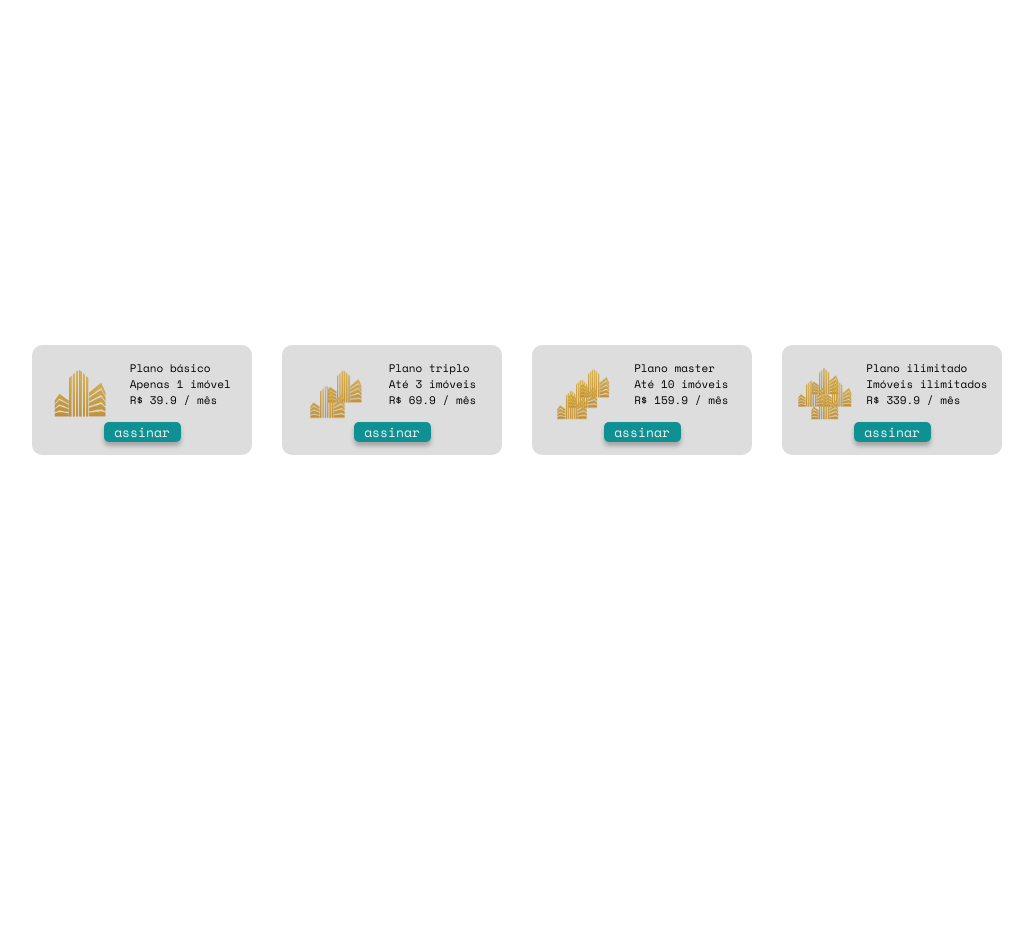
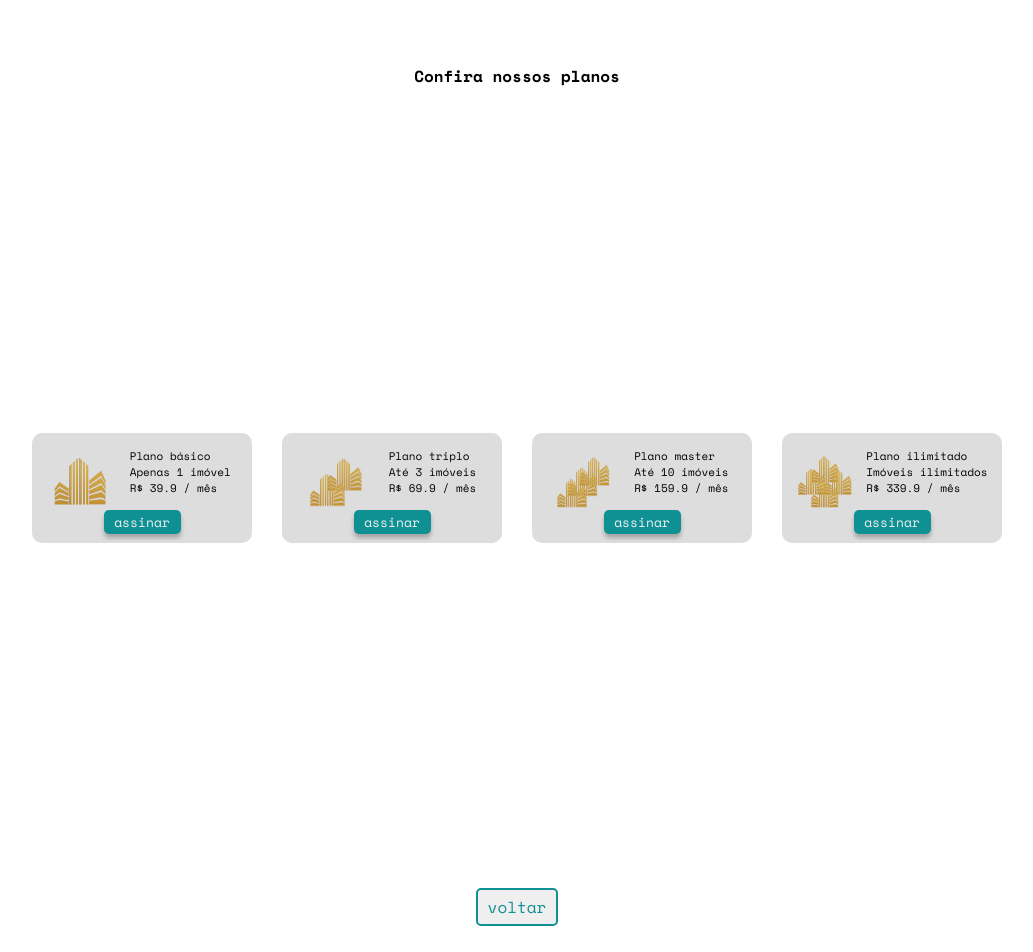
Before and after one commit to rodhardt/dihome-capstone-q2g2, a React (Create React App) app: page /planos in a window 1280 px wide. Shown: the top 952 px of the page, without its empty margins (123-1156 px from the left). Before the commit the page ends 800 px from the top, so only its background shows below. Built offline with nearby package versions, Linux system fonts and the light colour scheme; no server answers.

Commit message:
feature: button voltar added to PayPage, styles and hover effects

```diff
--- a/src/components/PayCard/index.tsx
+++ b/src/components/PayCard/index.tsx
@@ -9,7 +9,6 @@ interface PayCardProps {
   planName: string;
   anouncesQuantity: string;
   price: number;
-  handlePlan: (planName: string) => void;
 }
 
 export const PayCard = ({
@@ -17,7 +16,6 @@ export const PayCard = ({
   planName,
   anouncesQuantity,
   price,
-  handlePlan,
 }: PayCardProps) => {
   const history = useHistory();
   const [isOpenModal, setIsOpenModal] = useState(false);
@@ -84,7 +82,6 @@ export const PayCard = ({
       </RowBox>
       <button
         onClick={() => {
-          handlePlan(planName);
           setIsOpenModal(true);
         }}
       >
--- a/src/components/PayCard/styles.ts
+++ b/src/components/PayCard/styles.ts
@@ -15,6 +15,10 @@ export const PayCardStyled = styled.div`
 
   margin: 15px;
 
+  :hover {
+    box-shadow: 0px 0px 20px var(--darkBlue);
+  }
+
   > button {
     width: 35%;
 
@@ -24,8 +28,15 @@ export const PayCardStyled = styled.div`
     color: var(--mainGray);
 
     box-shadow: 0px 4px 4px rgba(0, 0, 0, 0.25);
+    padding: 2px;
+    font-size: small;
 
-    font-size: small;
+    :hover {
+      color: var(--darkBlue);
+      background-color: var(--mainGray);
+
+      transition: 500ms;
+    }
   }
 
   @media (min-width: 1024px) {
--- a/src/pages/PayPage/index.tsx
+++ b/src/pages/PayPage/index.tsx
@@ -1,49 +1,48 @@
 import { PayCard } from "../../components/PayCard";
-import { PayPageStyled } from "./styles";
+import { BoxTitle, ButtonBox, PayPageStyled } from "./styles";
 import logoOne from "../../assets/Images/logoWithoutName.png";
 import logoTwo from "../../assets/Images/logoTwo.png";
 import logoThree from "../../assets/Images/logoThree.png";
 import logoFour from "../../assets/Images/logoFour.png";
-import { useState } from "react";
-import ConfirmedModal from "../../components/ConfirmedModal";
+import { useHistory } from "react-router";
 
 const PayPage = () => {
-  const [plan, setPlan] = useState("");
-  const [showModal, setShowModal] = useState(false);
-
-  const handlePlan = (planName: string) => setPlan(planName);
-
+  const history = useHistory();
   return (
+    <>
+      <BoxTitle>
+        <h2>Confira nossos planos</h2>
+      </BoxTitle>
       <PayPageStyled>
         <PayCard
           img={logoOne}
           planName={"Plano básico"}
           anouncesQuantity={"Apenas 1 imóvel"}
           price={39.9}
-        handlePlan={handlePlan}
         />
         <PayCard
           img={logoTwo}
           planName={"Plano triplo"}
           anouncesQuantity={"Até 3 imóveis"}
           price={69.9}
-        handlePlan={handlePlan}
         />
         <PayCard
           img={logoThree}
           planName={"Plano master"}
           anouncesQuantity={"Até 10 imóveis"}
           price={159.9}
-        handlePlan={handlePlan}
         />
         <PayCard
           img={logoFour}
           planName={"Plano ilimitado"}
           anouncesQuantity={"Imóveis ilimitados"}
           price={339.9}
-        handlePlan={handlePlan}
         />
       </PayPageStyled>
+      <ButtonBox>
+        <button onClick={() => history.push("/perfil")}>voltar</button>
+      </ButtonBox>
+    </>
   );
 };
 
--- a/src/pages/PayPage/styles.ts
+++ b/src/pages/PayPage/styles.ts
@@ -12,3 +12,34 @@ export const PayPageStyled = styled.main`
   @media (min-width: 768px) {
   }
 `;
+
+export const ButtonBox = styled.div`
+  display: flex;
+  justify-content: center;
+
+  width: 100%;
+
+  margin-bottom: 5%;
+
+  > button {
+    padding: 5px 10px 5px 10px;
+
+    color: var(--darkBlue);
+    border: 2px solid var(--darkBlue);
+    border-radius: 5px;
+
+    :hover {
+      color: var(--mainGray);
+      background-color: var(--darkBlue);
+      border: 4px solid var(--darkBlue);
+
+      transition: 500ms;
+    }
+  }
+`;
+
+export const BoxTitle = styled.div`
+  text-align: center;
+
+  margin-top: 5%;
+`;
```
Lines whose indentation alone changed are shown as unchanged.
